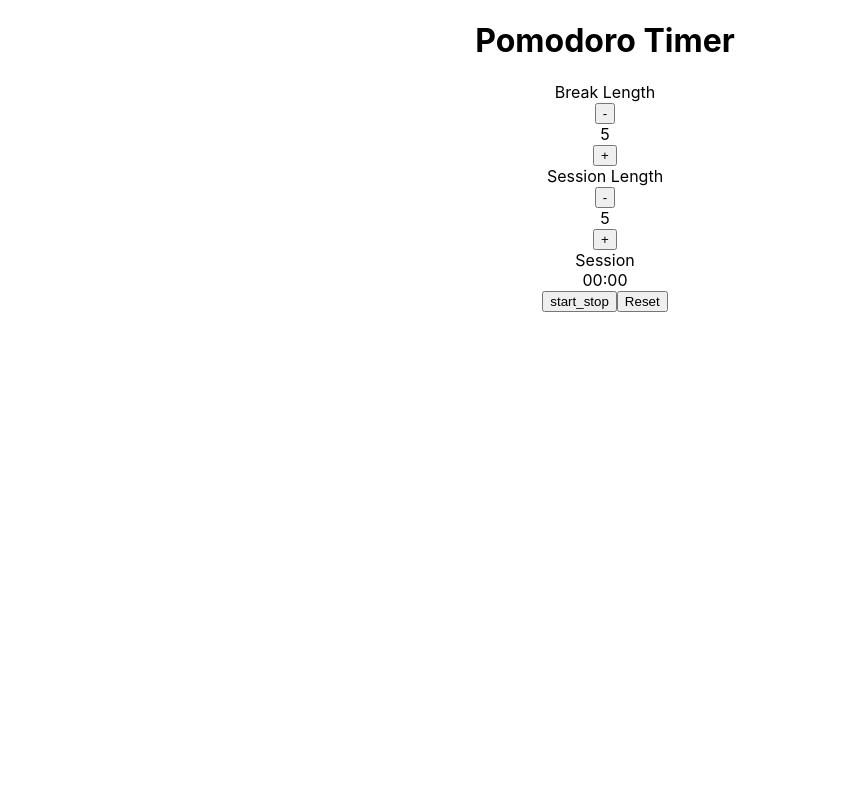
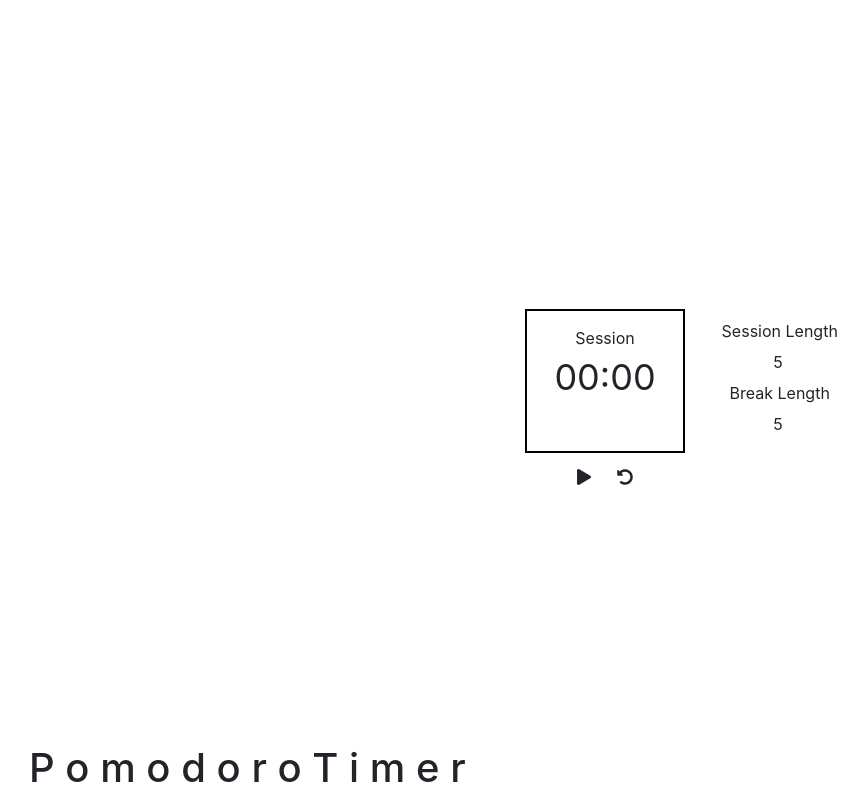
Before and after one commit to marley/pomodoro, a React (Create React App) app: page / in a window 1280 px wide. Shown: the whole page, without its empty margins (35-903 px from the left). Built offline with nearby package versions, Linux system fonts and the light colour scheme.

Commit message:
Added styling (web)

```diff
--- a/public/index.html
+++ b/public/index.html
@@ -15,7 +15,10 @@
       user's mobile device or desktop. See https://developers.google.com/web/fundamentals/web-app-manifest/
     -->
     <link rel="manifest" href="%PUBLIC_URL%/manifest.json" />
-    <title>Pomodoro Timer App</title>
+    <!-- Bootstrap CSS -->
+    <link href="https://cdn.jsdelivr.net/npm/bootstrap@5.0.0-beta3/dist/css/bootstrap.min.css" rel="stylesheet" integrity="sha384-eOJMYsd53ii+scO/bJGFsiCZc+5NDVN2yr8+0RDqr0Ql0h+rP48ckxlpbzKgwra6" crossorigin="anonymous">
+    <!-- FontAwesome -->
+    <link rel="stylesheet" href="https://use.fontawesome.com/releases/v5.8.1/css/all.css" integrity="sha384-50oBUHEmvpQ+1lW4y57PTFmhCaXp0ML5d60M1M7uH2+nqUivzIebhndOJK28anvf" crossorigin="anonymous"/>    <title>Pomodoro Timer App</title>
   </head>
   <body>
     <noscript>You need to enable JavaScript to run this app.</noscript>
--- a/src/App.css
+++ b/src/App.css
@@ -1,38 +1,54 @@
-.App {
-  text-align: center;
+#app-container {
+  height: 100vh;
+  padding: 0 5% 0 5%;
 }
 
-.App-logo {
-  height: 40vmin;
-  pointer-events: none;
+#app-title {
+  position: fixed;
+  bottom: 0;
 }
 
-@media (prefers-reduced-motion: no-preference) {
-  .App-logo {
-    animation: App-logo-spin infinite 20s linear;
-  }
+#timer-and-dials {
+  display: grid;
+  grid-template-columns: 1fr 170px 1fr;
+  grid-template-areas: ". timer dials";
+  width: 100%;
 }
 
-.App-header {
-  background-color: #282c34;
-  min-height: 100vh;
-  display: flex;
-  flex-direction: column;
-  align-items: center;
-  justify-content: center;
-  font-size: calc(10px + 2vmin);
+#timer-div {
+  border: 2px solid black;
+  grid-area: timer;
+  margin: 3%;
+  padding: 15px;
+}
+
+#time-left {
+  font-size: 36px;
+}
+
+#app-dials {
+  grid-area: dials;
+  margin: 3%;
+}
+
+.dial {
+  width: 150px;
+}
+
+#session-increment,
+#break-increment,
+#session-decrement,
+#break-decrement {
   color: white;
 }
 
-.App-link {
-  color: #61dafb;
+#session-dial-div:hover,
+#break-dial-div:hover {
+  color: var(--bs-light);
+  background-color: var(--bs-dark);
 }
 
-@keyframes App-logo-spin {
-  from {
-    transform: rotate(0deg);
-  }
-  to {
-    transform: rotate(360deg);
-  }
+#session-label,
+#break-label {
+  text-align: center;
 }
--- a/src/App.js
+++ b/src/App.js
@@ -5,13 +5,32 @@ import "./App.css";
 
 function App() {
   return (
-    <div className="App">
-      <h1>Pomodoro Timer</h1>
-      <Dial title="Break" />
-      <Dial title="Session" />
-      <Timer />
-      <Control type="start_stop" />
-      <Control type="Reset" />
+    <div
+      id="app-container"
+      className="d-flex flex-column justify-content-center"
+    >
+      <div
+        id="app-title"
+        className="d-flex justify-content-between align-items-end"
+      >
+        <h1>P o m o d o r o T i m e r</h1>
+      </div>
+      <div
+        id="app-main"
+        className="d-flex flex-column justify-content-center align-items-center"
+      >
+        <div id="timer-and-dials">
+          <Timer />
+          <div id="app-dials" className="d-flex flex-column">
+            <Dial title="Session" />
+            <Dial title="Break" />
+          </div>
+        </div>
+        <div className="d-flex justify-content-center">
+          <Control type="start_stop" />
+          <Control type="reset" />
+        </div>
+      </div>
     </div>
   );
 }
--- a/src/components/Control.js
+++ b/src/components/Control.js
@@ -1,7 +1,9 @@
 function Control({ type }) {
+  let icon = type === "reset" ? "undo-alt" : "play";
+  // logic to pick pause
   return (
-    <button id={type} className="App">
-      {type}
+    <button id={type} className="btn">
+      <i class={`fas fa-${icon}`}></i>
     </button>
   );
 }
--- a/src/components/Dial.js
+++ b/src/components/Dial.js
@@ -1,13 +1,20 @@
 function Dial({ title }) {
   return (
-    <div>
-      <div id={`${title.toLowerCase()}-label`} className="App">
+    <div
+      id={`${title.toLowerCase()}-dial-div`}
+      className="dial d-flex flex-column align-items-center"
+    >
+      <div id={`${title.toLowerCase()}-label`} className="d-flex">
         {title} Length
       </div>
-      <div>
-        <button id={`${title.toLowerCase()}-decrement`}>-</button>
+      <div className="d-flex flex-row align-items-center">
+        <button id={`${title.toLowerCase()}-decrement`} className="btn">
+          -
+        </button>
         <div id={`${title.toLowerCase()}-length`}>5</div>
-        <button id={`${title.toLowerCase()}-increment`}>+</button>
+        <button id={`${title.toLowerCase()}-increment`} className="btn">
+          +
+        </button>
       </div>
     </div>
   );
--- a/src/components/Timer.js
+++ b/src/components/Timer.js
@@ -1,6 +1,6 @@
 function Timer() {
   return (
-    <div id="timer-div" className="App">
+    <div id="timer-div" className="d-flex flex-column align-items-center">
       <label id="timer-label">Session</label>
       <div id="time-left">00:00</div>
     </div>
```
Also changed, not shown: 1 other file (tests, documents, lock files or other folders).
